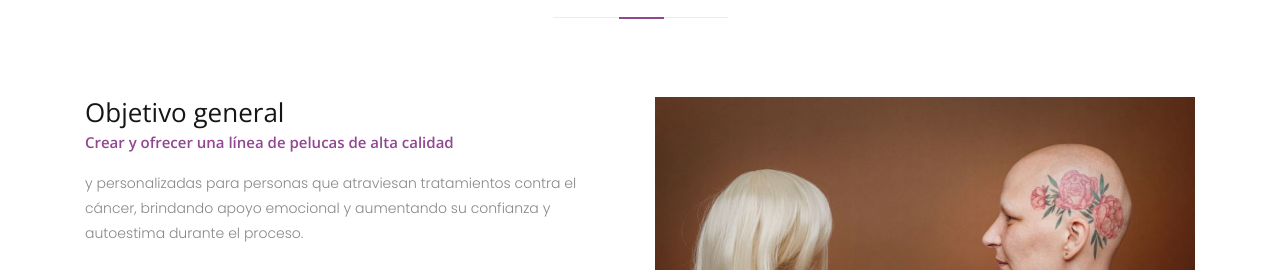
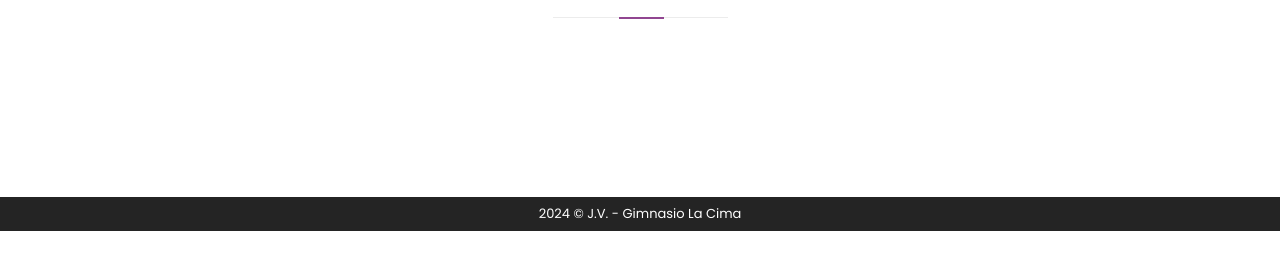
Before and after one commit to HEJVR/Web_Client_Pelucver, a plain HTML site: page index.html in a window 1280 px wide. Shown: the part 922-1192 px from the top of the page. After the commit the page ends 1153 px from the top, so only its background shows below. Drawn offline with nearby package versions, Linux system fonts and the light colour scheme.

Commit message:
Bloqueo_page_01/09/2024

```diff
--- a/index.html
+++ b/index.html
@@ -73,7 +73,7 @@
             personalizado y compasivo.</p>
           <span class="section-title-line"></span>
         </div>
-        <div class="col-md-6 mb-50">
+        <!-- <div class="col-md-6 mb-50">
           <div class="section-info">
             <div class="sub-title-paragraph">
               <h4>Objetivo general</h4>
@@ -87,12 +87,12 @@
         </div>
         <div class="col-md-6 mb-50">
           <div class="section-img"> <img src="images/imagen peluca.jpg" alt="" class="img-responsive" /> </div>
-        </div>
+        </div> -->
       </div>
     </div>
   </div>
 
-
+<!--
   <div class="services section-padding bg-grey" data-scroll-index='2'>
     <div class="container">
       <div class="row">
@@ -239,7 +239,7 @@
 
       </div>
     </div>
-  </div>
+  </div> -->
 
 
 
```
